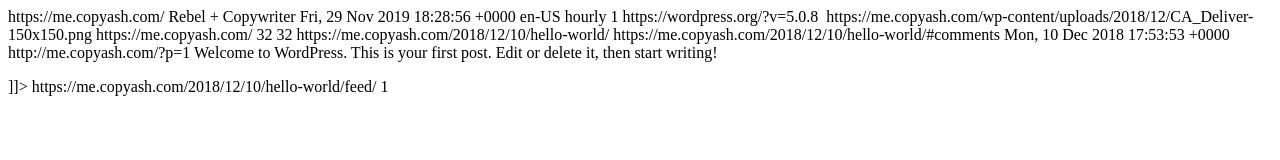
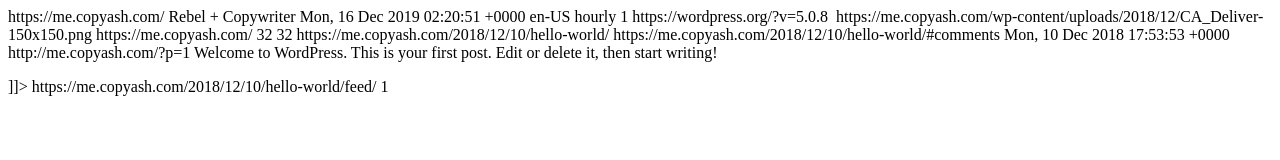
Before and after one commit to netfox3/netfox3.github.io, a plain HTML site: page category/uncategorized/feed/index.html in a window 1280 px wide. Drawn offline with Linux system fonts and the light colour scheme.

Commit message:
WP2Static UPDATE category/uncategorized/feed/index.html

```diff
--- a/category/uncategorized/feed/index.html
+++ b/category/uncategorized/feed/index.html
@@ -12,7 +12,7 @@
 	<atom:link href="https://me.copyash.com/category/uncategorized/feed/" rel="self" type="application/rss+xml" />
 	<link>https://me.copyash.com/</link>
 	<description>Rebel + Copywriter</description>
-	<lastBuildDate>Fri, 29 Nov 2019 18:28:56 +0000</lastBuildDate>
+	<lastBuildDate>Mon, 16 Dec 2019 02:20:51 +0000</lastBuildDate>
 	<language>en-US</language>
 	<sy:updatePeriod>hourly</sy:updatePeriod>
 	<sy:updateFrequency>1</sy:updateFrequency>
```
